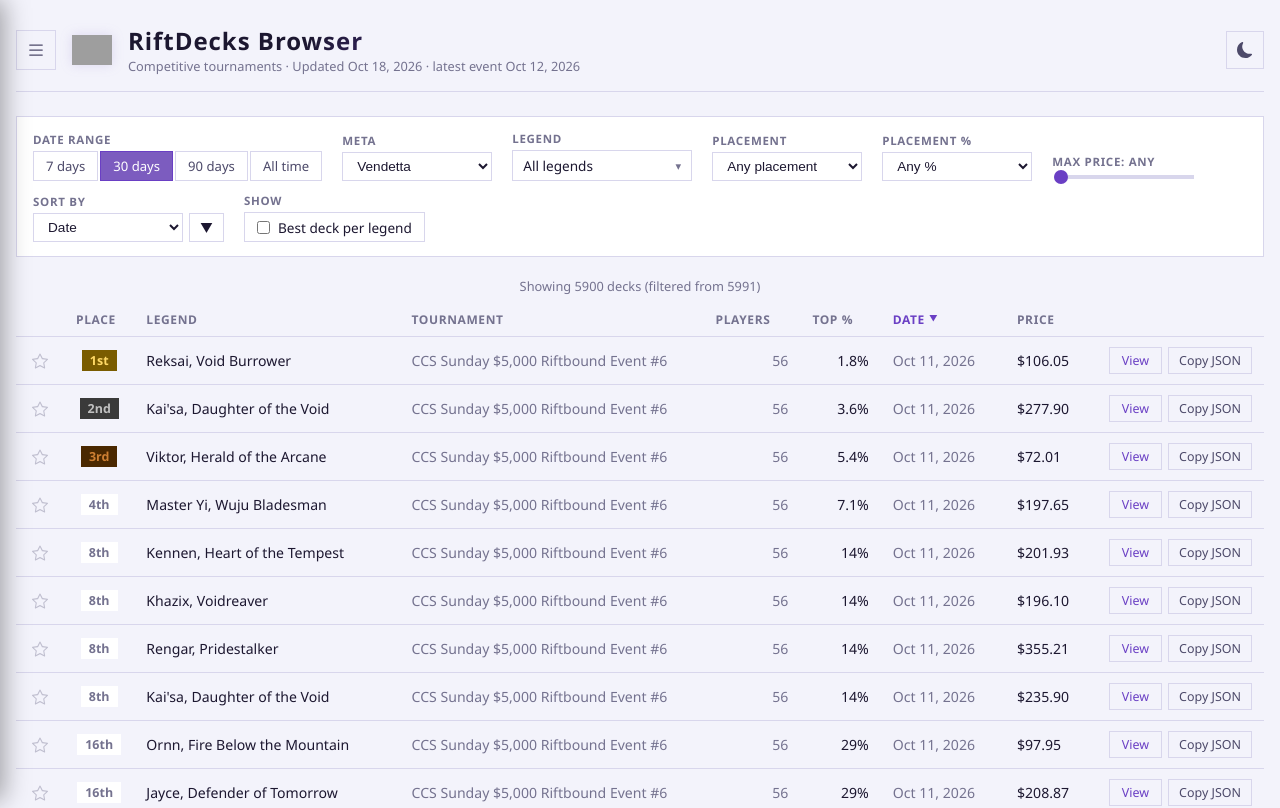
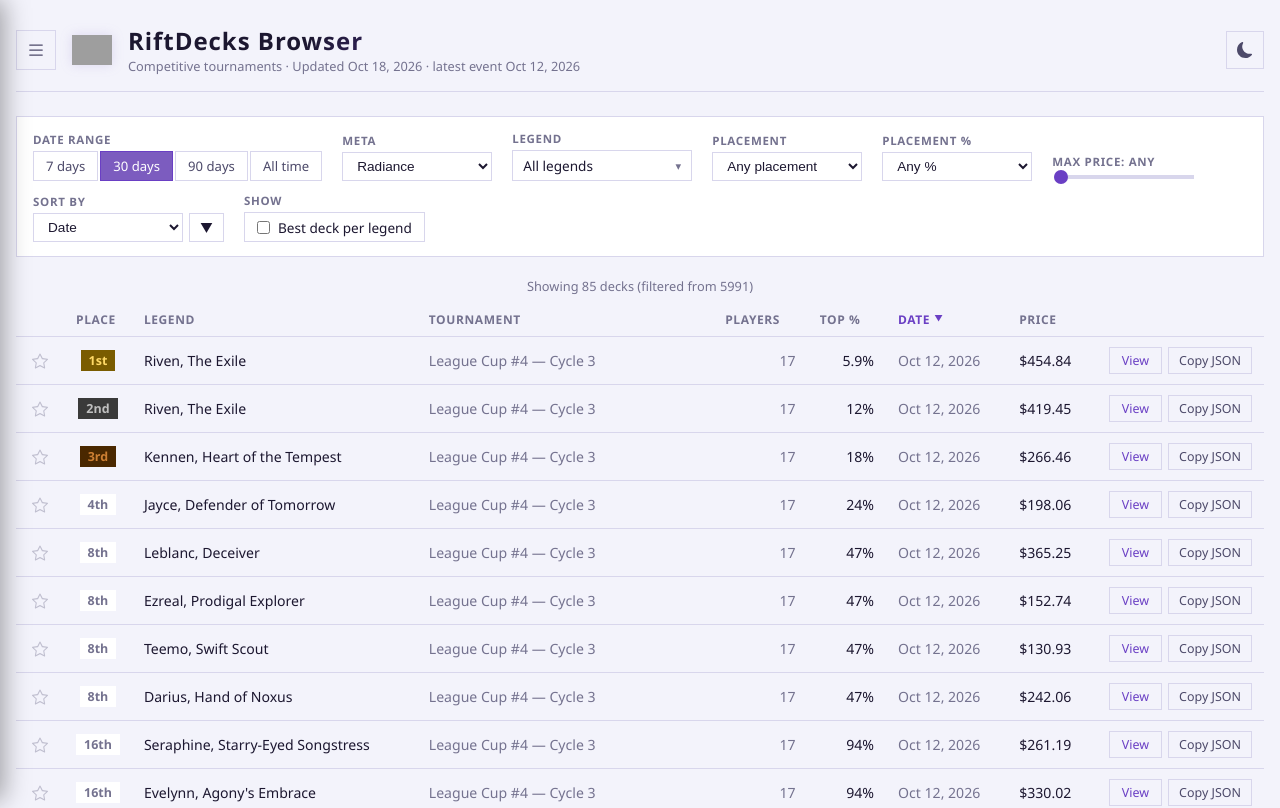
Before and after one commit to rraygoza99/riftdecks-browser, a React (Vite) app: page / in a window 1280 px wide. Shown: the top 808 px of the page. Built offline with nearby package versions, Linux system fonts and the light colour scheme; grey boxes are pictures that could not be loaded.

Commit message:
Made the latest set as default

```diff
--- a/src/App.jsx
+++ b/src/App.jsx
@@ -24,7 +24,7 @@ import useTheme from './hooks/useTheme'
 import useDeckCards from './hooks/useDeckCards'
 import { placePercent } from './tournamentUtils'
 import { normalizeDeckLegend } from './data/legendNames'
-import { applyScope } from './data/scope'
+import { applyScope, latestMetaSet } from './data/scope'
 import { DEFAULT_MIN_COVERAGE, eventCoverage } from './stats/coverage'
 
 const SETTINGS_KEY = 'riftdecks_settings'
@@ -217,7 +217,7 @@ export default function App() {
     const saved = loadSettings()
     return {
       legends: [],
-      meta: 'Vendetta',
+      meta: null, // set to the newest set once data loads
       dateRange: '30d',
       region: 'all',
       maxPlacement: 0,
@@ -305,16 +305,19 @@ export default function App() {
     return [...seen].sort((a, b) => a.localeCompare(b))
   }, [allDecks])
 
-  // Preselect the current set (Vendetta) once data loads. Falls back to "all"
-  // if the preferred set isn't present, and keeps any valid user choice.
+  // Newest set in the data (e.g. Radiance as soon as its first events land).
+  const latestSet = useMemo(() => latestMetaSet(allDecks), [allDecks])
+
+  // Preselect the newest set once data loads. Falls back to "all" when the
+  // data carries no set info, and keeps any valid user choice.
   useEffect(() => {
     if (!metaOptions.length) return
     setFilters((prev) => {
-      if (prev.meta !== 'all' && metaOptions.includes(prev.meta)) return prev
-      const preferred = metaOptions.includes('Vendetta') ? 'Vendetta' : 'all'
+      if (prev.meta === 'all' || metaOptions.includes(prev.meta)) return prev
+      const preferred = latestSet && metaOptions.includes(latestSet) ? latestSet : 'all'
       return prev.meta === preferred ? prev : { ...prev, meta: preferred }
     })
-  }, [metaOptions])
+  }, [metaOptions, latestSet])
 
   // Filtered + sorted deck list
   const filteredDecks = useMemo(() => {
--- a/src/components/AnalyticsBar.jsx
+++ b/src/components/AnalyticsBar.jsx
@@ -48,7 +48,7 @@ export default function AnalyticsBar({
       {has('meta') && metaOptions.length > 0 && (
         <label className="filter-group">
           <span className="filter-label">Meta</span>
-          <select className="filter-select" value={scope.meta} onChange={(e) => onScopeChange('meta', e.target.value)}>
+          <select className="filter-select" value={scope.meta ?? 'all'} onChange={(e) => onScopeChange('meta', e.target.value)}>
             <option value="all">All metas</option>
             {metaOptions.map((m) => (
               <option key={m} value={m}>
--- a/src/components/FilterBar.jsx
+++ b/src/components/FilterBar.jsx
@@ -72,7 +72,7 @@ export default function FilterBar({
           <select
             id="meta-select"
             className="filter-select"
-            value={filters.meta}
+            value={filters.meta ?? 'all'}
             onChange={(e) => onFilterChange('meta', e.target.value)}
           >
             <option value="all">All metas</option>
--- a/src/components/TrendsView.jsx
+++ b/src/components/TrendsView.jsx
@@ -2,7 +2,7 @@ import { useMemo, useState } from 'react'
 import AnalyticsBar, { MinSampleControl } from './AnalyticsBar'
 import DataSourceNote from './DataSourceNote'
 import MultiLineChart, { SERIES_VARS, MAX_SERIES } from './MultiLineChart'
-import { applyScope, describeScope, countEvents } from '../data/scope'
+import { applyScope, describeScope, countEvents, latestMetaSet } from '../data/scope'
 import { weeklyShares, momentum, weekStart, legendCounts } from '../analytics/metaStats'
 import { entriesFor, weeklyInclusion, earlyMovers, newSetAdoption, cardInfo } from '../analytics/cardAnalysis'
 import { formatPct, formatRateN, MIN_SAMPLE } from '../stats/stats'
@@ -211,17 +211,7 @@ function CardAdoption({ decks, lists, info, counts, loading }) {
 }
 
 function NewSetTracker({ allDecks, scope, coverage, lists, info }) {
-  // Newest set = the meta whose first event is most recent.
-  const sets = useMemo(() => {
-    const first = new Map()
-    for (const d of allDecks) {
-      if (!d.metaSet || !d.tournamentDate) continue
-      const t = d.tournamentDate.getTime()
-      if (!first.has(d.metaSet) || t < first.get(d.metaSet)) first.set(d.metaSet, t)
-    }
-    return [...first.entries()].sort((a, b) => b[1] - a[1]).map(([s]) => s)
-  }, [allDecks])
-  const newest = sets[0]
+  const newest = useMemo(() => latestMetaSet(allDecks), [allDecks])
 
   const data = useMemo(() => {
     if (!newest) return null
--- a/src/data/scope.js
+++ b/src/data/scope.js
@@ -77,6 +77,24 @@ export function describeScope(scope, { skip = [] } = {}) {
   return parts.join(' · ')
 }
 
+/**
+ * The newest set in the data: the metaSet whose first tournament is the most
+ * recent (so a new set wins as soon as its first events appear, even while
+ * the previous set still has more decks). Null when no deck carries a set.
+ */
+export function latestMetaSet(decks) {
+  const first = new Map()
+  for (const d of decks) {
+    if (!d.metaSet || !d.tournamentDate) continue
+    const t = toTime(d.tournamentDate)
+    if (Number.isNaN(t)) continue
+    if (!first.has(d.metaSet) || t < first.get(d.metaSet)) first.set(d.metaSet, t)
+  }
+  let best = null
+  for (const [set, t] of first) if (!best || t > best[1]) best = [set, t]
+  return best ? best[0] : null
+}
+
 /** Count distinct tournaments in a deck list. */
 export function countEvents(decks) {
   return new Set(decks.map((d) => tournamentKey(d))).size
```
Also changed, not shown: 1 other file (tests, documents, lock files or other folders).
